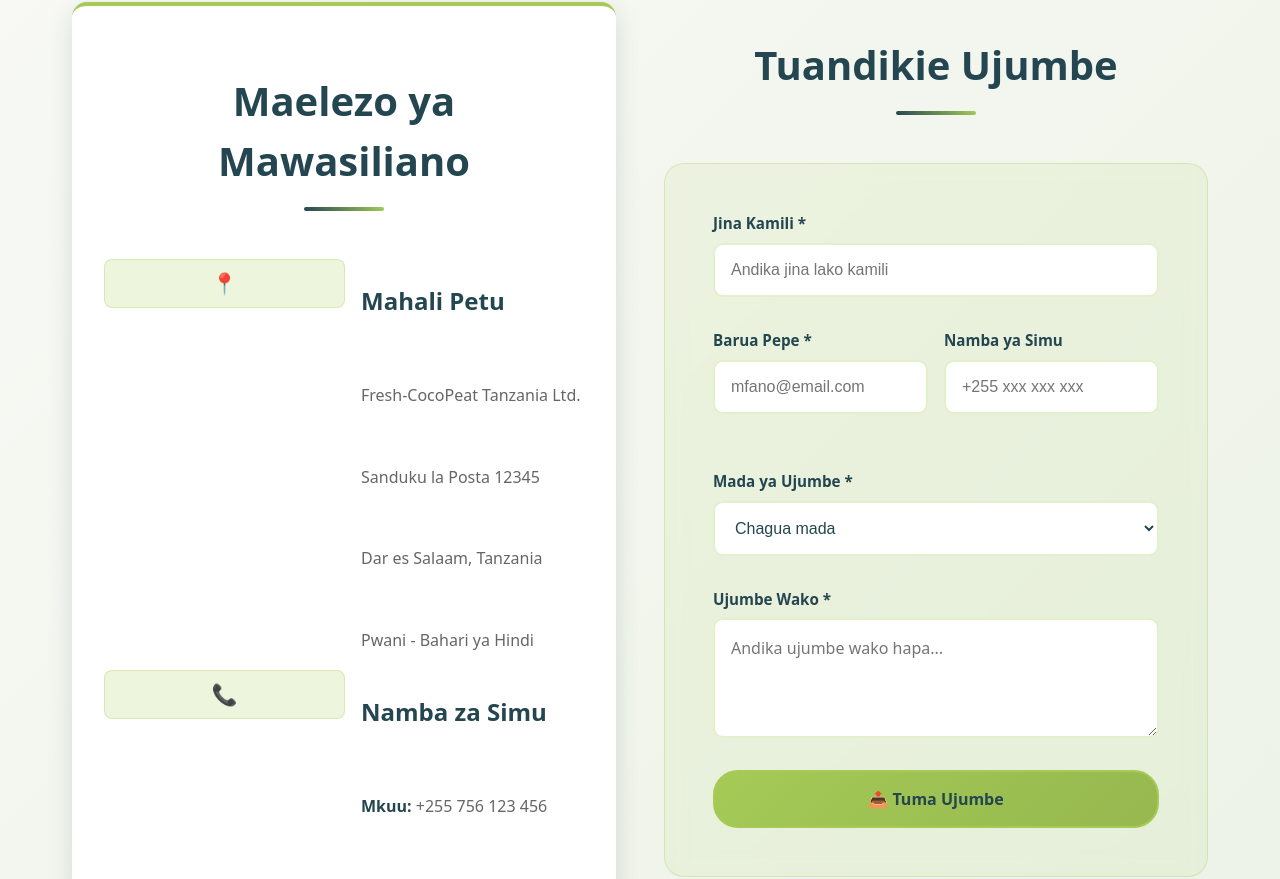
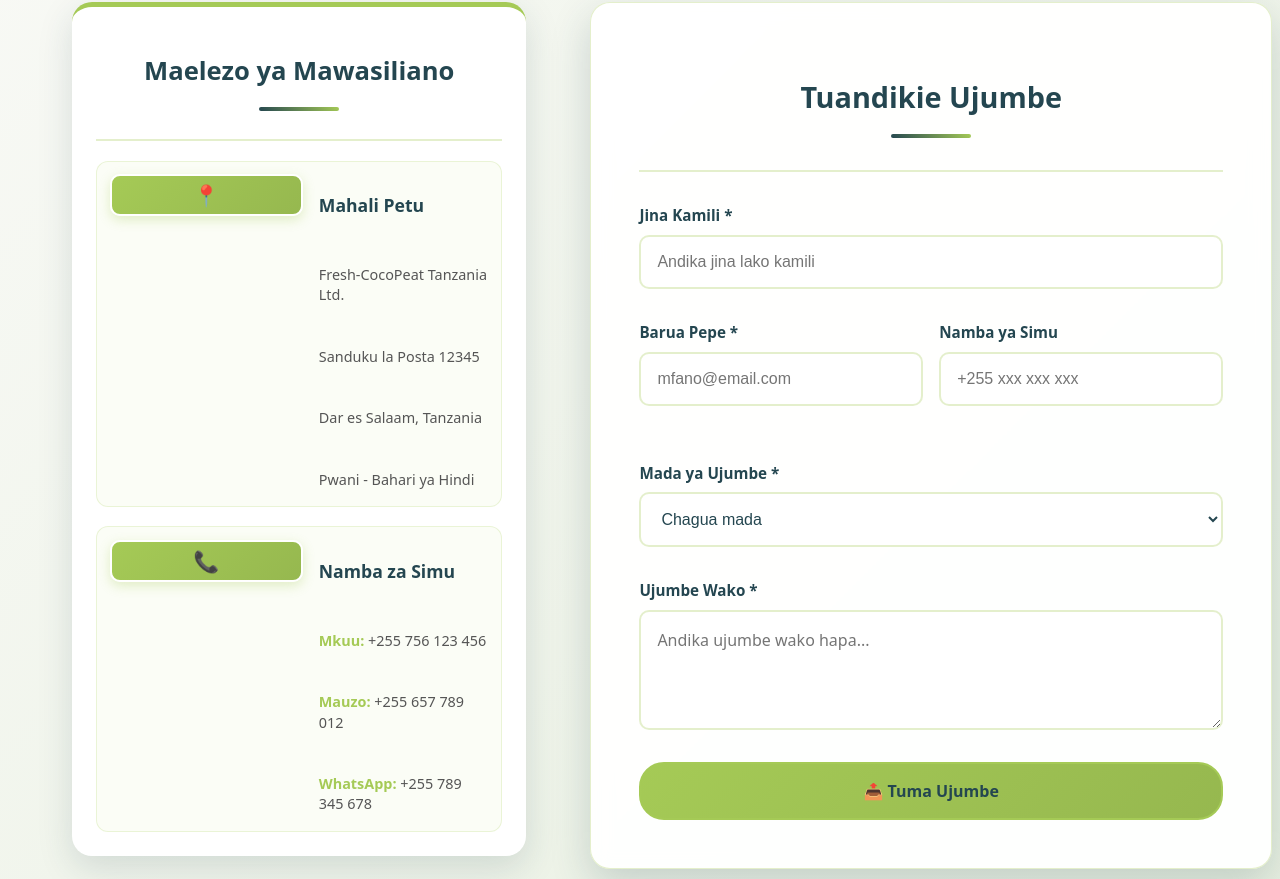
Before and after one commit to Maryam1235/cocopeats, a React (Vite) app: page /wasiliana in a window 1280 px wide. Shown: the part 542-1421 px from the top of the page. Built offline with nearby package versions, Linux system fonts and the light colour scheme.

Commit message:
Wasilian nasi corrections

```diff
--- a/src/components/Footer.css
+++ b/src/components/Footer.css
@@ -320,6 +320,10 @@
     cursor: pointer;
     transition: all 0.3s ease;
     box-shadow: 0 4px 15px rgba(165, 202, 86, 0.3);
+    z-index: 1000;
+    display: flex;
+    align-items: center;
+    justify-content: center;
 }
 
 .scroll-to-top:hover {
--- a/src/pages/Pages.css
+++ b/src/pages/Pages.css
@@ -631,32 +631,48 @@ h3 {
 /* Contact Page Styles */
 .contact-info-section {
     background: linear-gradient(135deg, #f8f9f5 0%, #e8f0e1 100%);
+    padding: 4rem 0;
 }
 
 .contact-grid {
     display: grid;
-    grid-template-columns: 1fr 1fr;
-    gap: 3rem;
+    grid-template-columns: 40% 60%;
+    gap: 4rem;
+    align-items: start;
 }
 
 .contact-info-card {
     background: white;
-    padding: 2rem;
-    border-radius: 15px;
-    box-shadow: 0 8px 25px rgba(36, 70, 80, 0.15);
-    border-top: 4px solid #A5CA56;
+    padding: 1.5rem;
+    border-radius: 20px;
+    box-shadow: 0 12px 35px rgba(36, 70, 80, 0.15);
+    border-top: 5px solid #A5CA56;
+    height: fit-content;
+    position: sticky;
+    top: 100px;
+}
+
+.contact-info-card h2 {
+    color: #244650;
+    margin-bottom: 1.2rem;
+    font-size: 1.6rem;
+    font-weight: 700;
+    text-align: center;
+    border-bottom: 2px solid rgba(165, 202, 86, 0.3);
+    padding-bottom: 0.8rem;
 }
 
 .contact-info-card h3 {
     color: #244650;
-    margin-bottom: 1.5rem;
-    font-size: 1.5rem;
+    margin-bottom: 0.8rem;
+    font-size: 1.2rem;
 }
 
 .contact-info-card p {
     color: #666;
-    line-height: 1.6;
-    margin-bottom: 1rem;
+    line-height: 1.5;
+    margin-bottom: 0.6rem;
+    font-size: 0.95rem;
 }
 
 .contact-info-card strong {
@@ -665,11 +681,76 @@ h3 {
 }
 
 .contact-info-card .highlight {
-    background: #f8f9f5;
-    padding: 1rem;
+    background: linear-gradient(135deg, rgba(165, 202, 86, 0.1) 0%, rgba(165, 202, 86, 0.05) 100%);
+    padding: 1.5rem;
+    border-radius: 12px;
+    border-left: 4px solid #A5CA56;
+    margin: 1.5rem 0;
+    box-shadow: 0 2px 10px rgba(36, 70, 80, 0.1);
+}
+
+/* Contact Items Alignment */
+.contact-item {
+    display: flex;
+    align-items: flex-start;
+    gap: 1rem;
+    margin-bottom: 1.2rem;
+    padding: 0.8rem;
+    border-radius: 12px;
+    background: rgba(165, 202, 86, 0.05);
+    border: 1px solid rgba(165, 202, 86, 0.2);
+    transition: all 0.3s ease;
+}
+
+.contact-item:hover {
+    transform: translateY(-2px);
+    box-shadow: 0 4px 15px rgba(36, 70, 80, 0.1);
+    background: rgba(165, 202, 86, 0.1);
+}
+
+.contact-item:last-child {
+    margin-bottom: 0;
+}
+
+.contact-icon {
+    font-size: 1.3rem;
+    background: linear-gradient(135deg, #A5CA56 0%, #96b84f 100%);
+    padding: 0.6rem;
     border-radius: 10px;
-    border-left: 4px solid #A5CA56;
-    margin: 1rem 0;
+    border: 2px solid white;
+    min-width: 42px;
+    height: 42px;
+    text-align: center;
+    flex-shrink: 0;
+    display: flex;
+    align-items: center;
+    justify-content: center;
+    box-shadow: 0 4px 12px rgba(165, 202, 86, 0.3);
+}
+
+.contact-details {
+    flex: 1;
+}
+
+.contact-details h3 {
+    color: #244650;
+    margin-bottom: 0.5rem;
+    font-size: 1.1rem;
+    text-align: left;
+    font-weight: 700;
+}
+
+.contact-details p {
+    color: #555;
+    line-height: 1.4;
+    margin-bottom: 0.2rem;
+    text-align: left;
+    font-size: 0.9rem;
+}
+
+.contact-details strong {
+    color: #A5CA56;
+    font-weight: 600;
 }
 
 /* Contact Form */
@@ -678,16 +759,35 @@ h3 {
     color: white;
 }
 
-.contact-form-section h2 {
-    color: #A5CA56;
-}
-
-.contact-form {
-    background: rgba(165, 202, 86, 0.1);
+.contact-form-card {
+    background: rgba(255, 255, 255, 0.95);
     padding: 3rem;
     border-radius: 20px;
+    box-shadow: 0 15px 40px rgba(36, 70, 80, 0.2);
     border: 1px solid rgba(165, 202, 86, 0.3);
     backdrop-filter: blur(10px);
+}
+
+.contact-form-card h2 {
+    color: #244650;
+    margin-bottom: 2rem;
+    font-size: 1.8rem;
+    font-weight: 700;
+    text-align: center;
+    border-bottom: 2px solid rgba(165, 202, 86, 0.3);
+    padding-bottom: 1rem;
+}
+
+.contact-form-section h2 {
+    color: #A5CA56;
+}
+
+.contact-form {
+    background: transparent;
+    padding: 0;
+    border-radius: 0;
+    border: none;
+    backdrop-filter: none;
 }
 
 .form-group {
--- a/src/pages/Wasiliana.tsx
+++ b/src/pages/Wasiliana.tsx
@@ -63,7 +63,7 @@ function WasilianaPage() {
                                 </div>
                             </div>
 
-                            <div className="contact-item">
+                            {/* <div className="contact-item">
                                 <div className="contact-icon">📧</div>
                                 <div className="contact-details">
                                     <h3>Barua Pepe</h3>
@@ -71,9 +71,9 @@ function WasilianaPage() {
                                     <p><strong>Mauzo:</strong> sales@freshcocopeat.co.tz</p>
                                     <p><strong>Msaada:</strong> support@freshcocopeat.co.tz</p>
                                 </div>
-                            </div>
+                            </div> */}
 
-                            <div className="contact-item">
+                            {/* <div className="contact-item">
                                 <div className="contact-icon">⏰</div>
                                 <div className="contact-details">
                                     <h3>Muda wa Kufanya Kazi</h3>
@@ -81,7 +81,7 @@ function WasilianaPage() {
                                     <p><strong>Jumamosi:</strong> 9:00 AM - 4:00 PM</p>
                                     <p><strong>Jumapili:</strong> Mapumziko</p>
                                 </div>
-                            </div>
+                            </div> */}
                         </div>
 
                         {/* Contact Form */}
```
